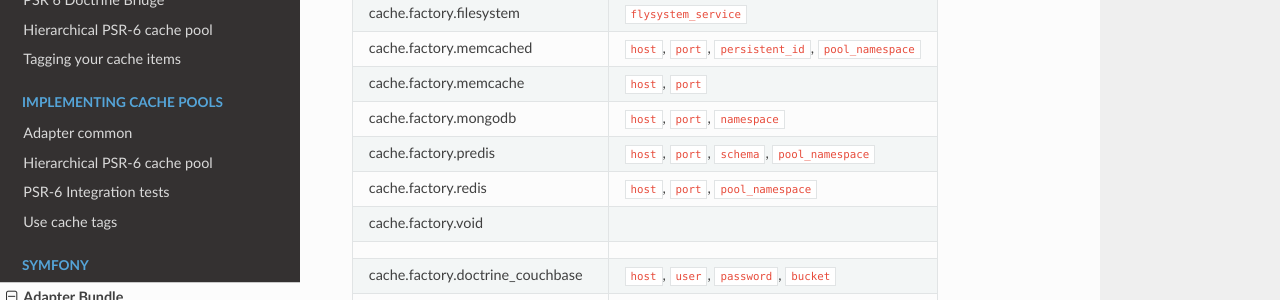
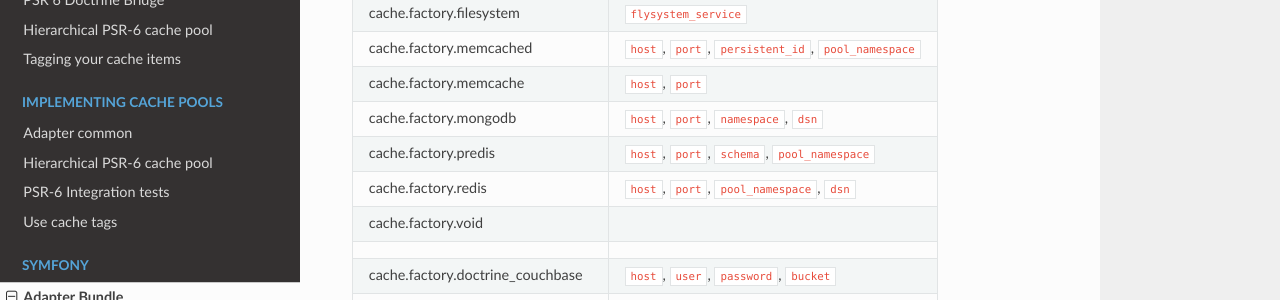
Before and after one commit to php-cache/documentation, an MkDocs documentation site: the page built from docs/symfony/adapter-bundle.md, in a window 1280 px wide and 900 px high, scrolled down 846 px. Shown: the part 149-449 px from the top of the window. Built offline with MkDocs 1.6.1, drawn with Linux system fonts in a browser that asks for light colours; nearby versions of some CDN libraries.

Commit message:
Added docs about DSN
This commit is related to https://github.com/php-cache/issues/issues/62

```diff
--- a/docs/symfony/adapter-bundle.md
+++ b/docs/symfony/adapter-bundle.md
@@ -44,9 +44,9 @@ The factories that come with this bundle can be found in the table below.
 | cache.factory.filesystem | `flysystem_service` |
 | cache.factory.memcached | `host`, `port`, `persistent_id`, `pool_namespace` |
 | cache.factory.memcache | `host`, `port` |
-| cache.factory.mongodb | `host`, `port`, `namespace` |
+| cache.factory.mongodb | `host`, `port`, `namespace`, `dsn` |
 | cache.factory.predis | `host`, `port`, `schema`, `pool_namespace` |
-| cache.factory.redis | `host`, `port`, `pool_namespace` |
+| cache.factory.redis | `host`, `port`, `pool_namespace`, `dsn` |
 | cache.factory.void |  |
 | | |
 | cache.factory.doctrine_couchbase | `host`, `user`, `password`, `bucket` |
```
